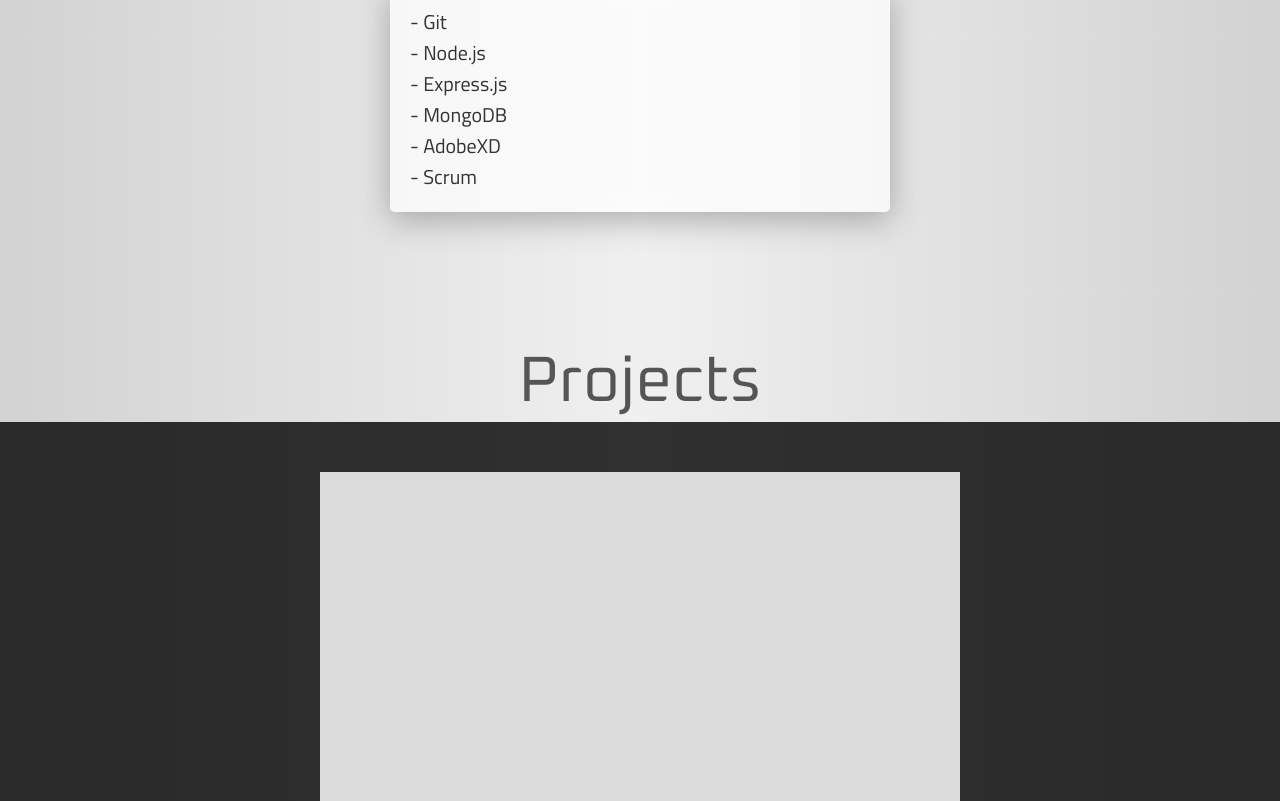
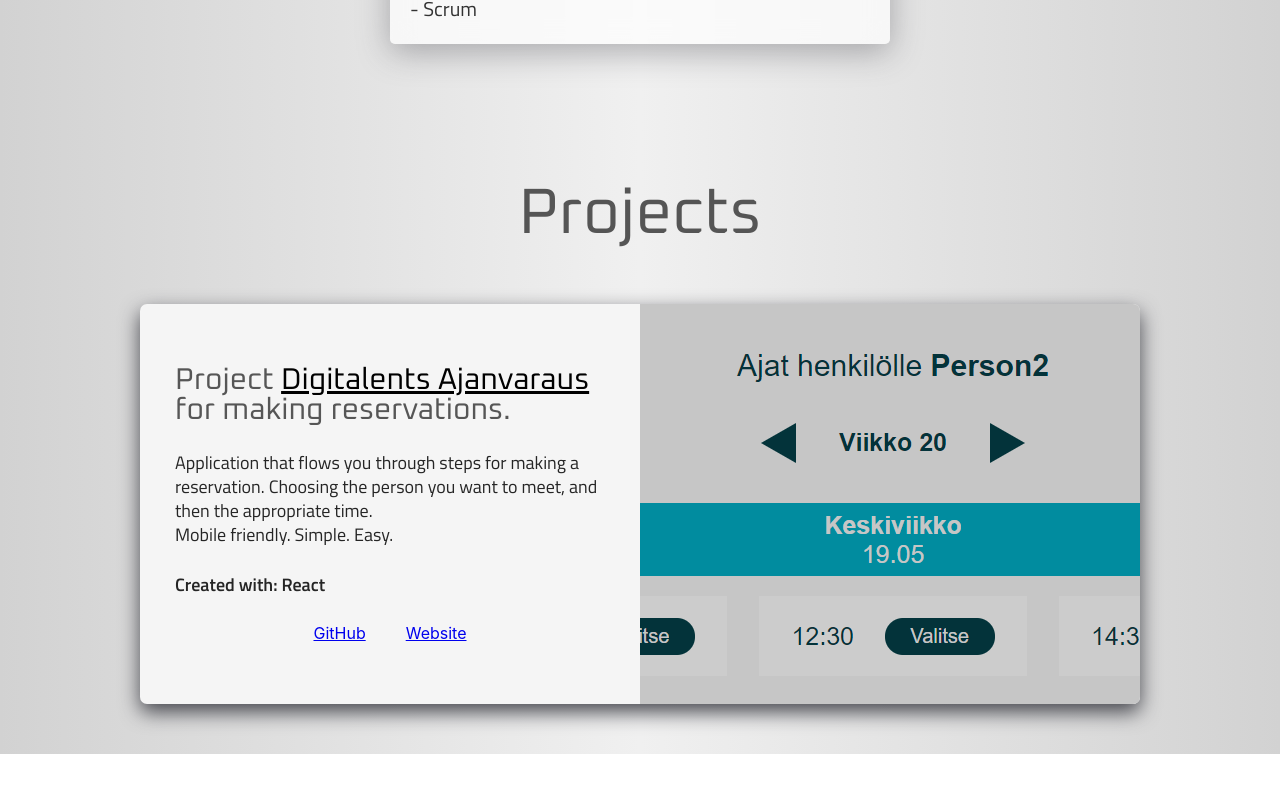
Before and after one commit to JJooaa/My-Portfolio-Website, a React (Create React App) app: page / in a window 1280 px wide. Shown: the part 1996-2797 px from the top of the page. After the commit the page ends 2750 px from the top, so only its background shows below. Built offline with nearby package versions, Linux system fonts and the light colour scheme.

Commit message:
add 1st project card

```diff
--- a/src/App.css
+++ b/src/App.css
@@ -1,5 +1,5 @@
 @import url("https://fonts.googleapis.com/css2?family=Oxanium&display=swap");
-@import url("https://fonts.googleapis.com/css2?family=Titillium+Web:wght@300;400&display=swap");
+@import url("https://fonts.googleapis.com/css2?family=Titillium+Web:wght@300;400;600&display=swap");
 
 .App {
     background: linear-gradient(
@@ -102,9 +102,8 @@
 
 .aboutme-container {
     max-width: 700px;
-    min-height: 400px;
-    padding: 50px;
-    background: rgba(255, 255, 255, 0.5);
+    padding: 25px;
+        background: rgba(255, 255, 255, 0.5);
     box-shadow: 0 8px 32px 0 rgba(70, 71, 78, 0.4);
     backdrop-filter: blur(11px);
     -webkit-backdrop-filter: blur(11px);
@@ -135,12 +134,13 @@
 
 .aboutme-content {
     width: auto;
-    min-height: 300px;
+    min-height: 100%;
     display: flex;
     flex-direction: column;
     align-items: center;
     box-sizing: border-box;
-    padding: 20px;
+    padding: 0px;
+    justify-content: center;
 }
 
 .moreskills {
@@ -170,10 +170,6 @@
     height: auto;
     max-width: 850px;
     padding: 25px;
-    background: rgba(255, 255, 255, 0.3);
-    box-shadow: 0 8px 32px 0 rgba(70, 71, 78, 0.37);
-    backdrop-filter: blur(11px);
-    -webkit-backdrop-filter: blur(11px);
     border-radius: 5px;
 }
 
@@ -227,6 +223,9 @@
     color: black;
 }
 
+
+
+
 /* PROJECTS SECTION */
 .projects-header {
     text-align: center;
@@ -234,17 +233,88 @@
 }
 .projects {
     width: 100%;
-    height: 100vh;
-    background-color: rgba(0, 0, 0, 0.8);
+    height: 50vh;
     display: flex;
     justify-content: center;
     padding: 50px 0px 50px 0px;
 }
 
-.project {
-    width: 50%;
-    height: 500px;
-    background-color: gainsboro;
+.project1 {
+    max-width: 1000px;
+    height: 400px;
+    background: whitesmoke;
+    box-shadow: 0 8px 20px 0 rgba(70, 71, 78, 100);
+    display: flex;
+    flex-wrap: wrap;
+    border-radius: 7px;
 }
 
+.project1-content {
+    display: flex;
+    padding: 35px;
+    width: 500px;
+    height: 100%;
+    flex-direction: column;
+    justify-content: space-evenly;
+}
+
+.project1-img {
+    width: 500px;
+    height: 100%;
+    overflow: hidden;
+    border-radius: 0px 7px 7px 0px;
+}
+
+.project1-p {
+    color: rgba(0, 0, 0, 0.65);
+    font-size: 30px;
+    margin: 0;
+    font-family: "Oxanium";
+    line-height: 30px;
+}
+
+span {
+    color: black;
+    text-decoration: underline;
+}
+
+.project1-subtext {
+    font-size: 18px;
+    font-family: "Titillium Web", Arial, Helvetica, sans-serif;
+    line-height: 24px;
+    color: rgba(0, 0, 0, 0.85);
+}
+
+.smaller {
+    font-size: 18px;
+    font-weight: 600;
+    font-family: "Titillium Web";
+}
+
+.project-links {
+    display: flex;
+    justify-content: center;
+}
+
+a {
+    padding: 0px 20px 0px 20px;
+}
+
+.project1-img {
+    background-image:url("./images/ajanvaraus.png");
+    background-position: -700px -235px;
+    background-clip: border-box;
+    background-size: fill;
+    position: relative;
+}
+
+.project1-img::before {
+    content: "";
+    background-color: rgba(0, 0, 0, 0.20);
+    position: absolute;
+    top: 0px;
+    right: 0px;
+    bottom: 0px;
+    left: 0px;
+}
 /* GLOBAL MEDIA QUERYS */
--- a/src/App.js
+++ b/src/App.js
@@ -4,6 +4,7 @@
 import jsimg from "./images/javascript-50.png";
 import htmlimg from "./images/html-50.png";
 import cssimg from "./images/css-50.png";
+import ajanvarausimg from "./images/ajanvaraus.png";
 import { useInView } from "react-intersection-observer";
 
 const App = () => {
@@ -28,9 +29,7 @@
                 <div className="hero-content">
                     <h1 className="loader delay0">Joa Leitola</h1>
                     <p className="loader delay1">Front End Web Developer.</p>
-                    <p className="loader delay2">
-                        Currently on React.
-                    </p>
+                    <p className="loader delay2">Currently on React.</p>
                 </div>
             </div>
 
@@ -121,7 +120,9 @@
                 style={{ opacity: inView3 ? 1 : 0 }}
                 className="fade-in-3"
             >
-                    <p className="more-header">Other Noteworthy Technologies & Working Environments</p>
+                <p className="more-header">
+                    Other Noteworthy Technologies & Working Environments
+                </p>
                 <div className="moreskills fade-in">
                     <div>
                         <p className="moretech-p">- Git</p>
@@ -136,7 +137,29 @@
             <br />
             <h1 className="projects-header">Projects</h1>
             <section className="projects">
-                <div className="project"></div>
+                <div className="project1">
+                    <div className="project1-content">
+                        <p className="project1-p">
+                            Project <span>Digitalents Ajanvaraus</span> for
+                            making reservations.
+                        </p>
+                        <p className="project1-subtext">
+                            Application that flows you through steps
+                            for making a reservation. Choosing the person you want to meet, and then the appropriate time.<br/> Mobile friendly. Simple. Easy.
+                        </p>
+                        <p className="project1-subtext smaller">Created with: React</p>
+                        <div className="project-links">
+                            <a href="https://github.com/JJooaa/digitalents-ajanvaraus">
+                                GitHub
+                            </a>
+                            <a href="https://www.w3schools.com/tags/tag_a.asp">
+                                Website
+                            </a>
+                        </div>
+                    </div>
+                    <div className="project1-img">
+                    </div>
+                </div>
             </section>
         </div>
     );
```
Also changed, not shown: src/images/ajanvaraus.png (added), 1 other file (tests, documents, lock files or other folders). Lines whose indentation alone changed are shown as unchanged.
